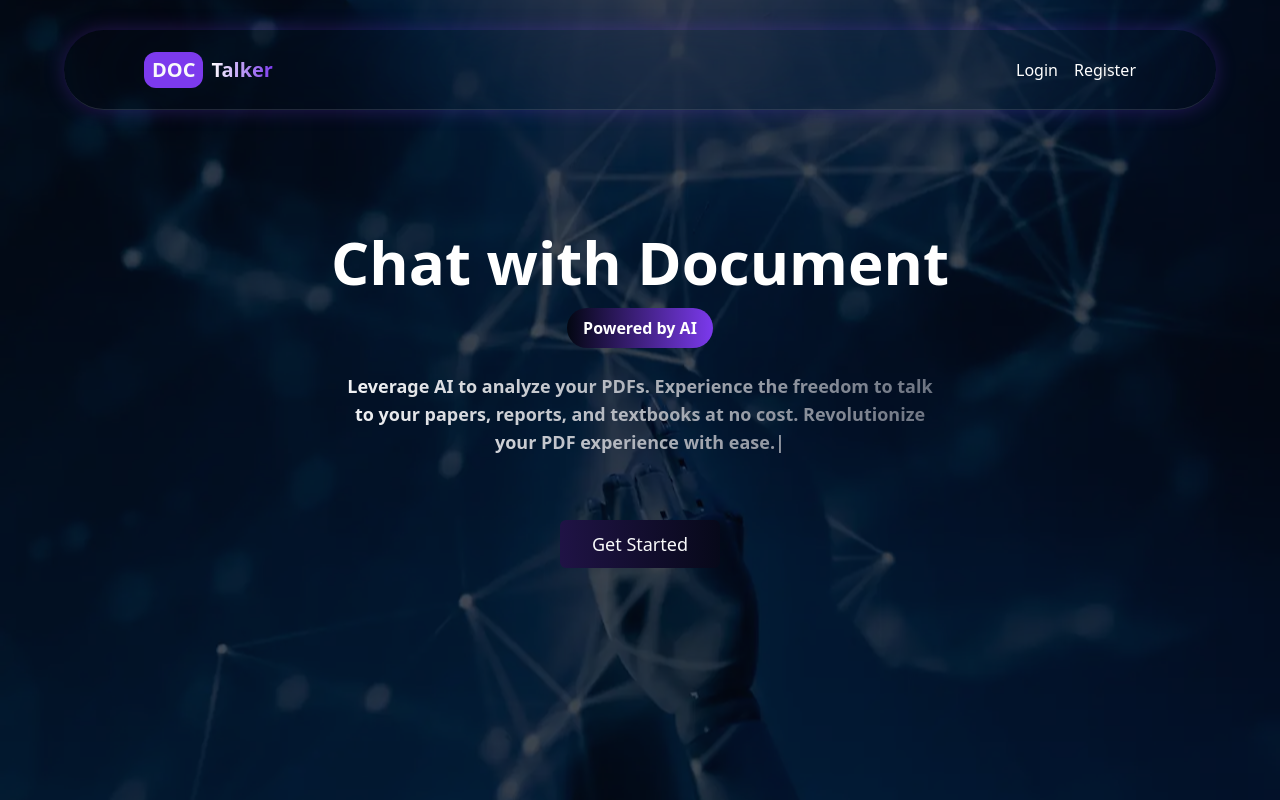
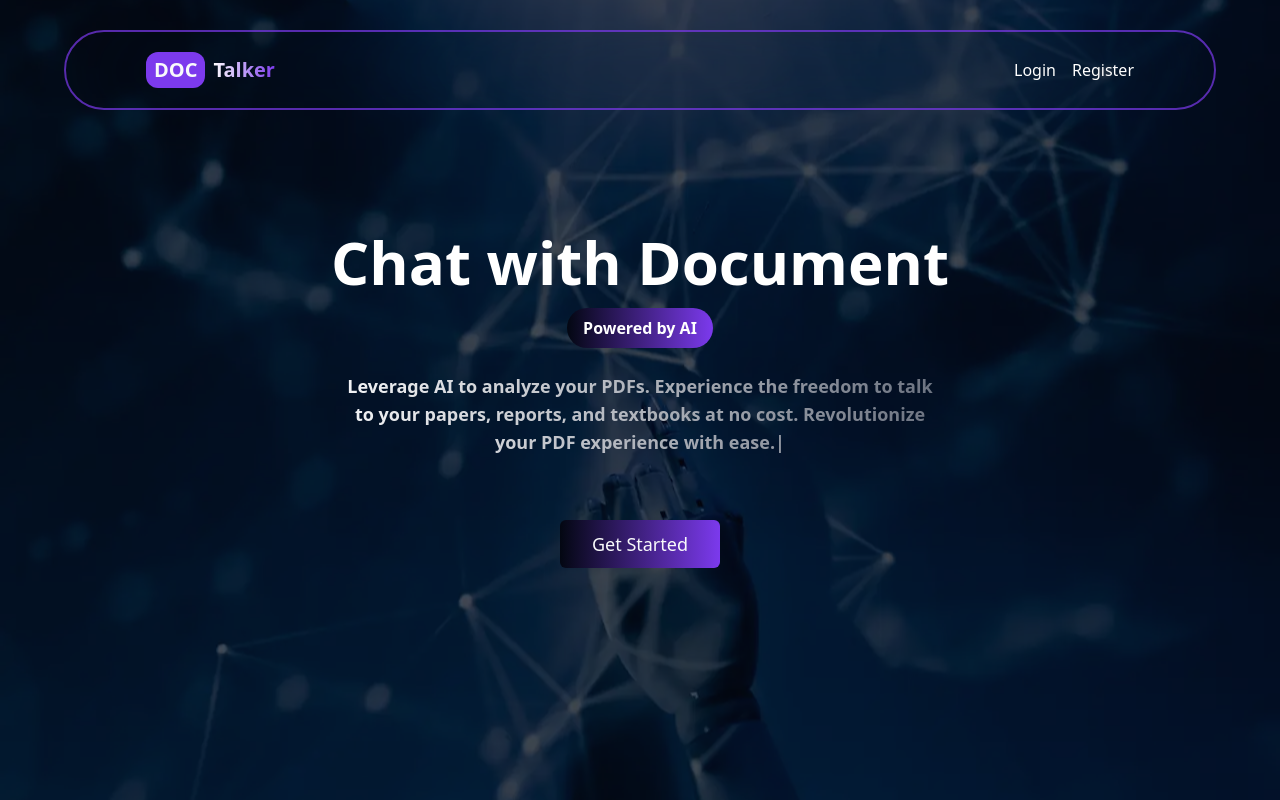
Before and after one commit to Peter3Khalil/doctalker, a Next.js app: page / in a window 1280 px wide. Built offline with nearby package versions, Linux system fonts and the light colour scheme.

Commit message:
:art: Optimize Animation on slow devices

```diff
--- /dev/null
+++ b/src/app/(auth)/layout.tsx
@@ -0,0 +1,11 @@
+import React from 'react';
+
+const Layout = ({
+  children,
+}: Readonly<{
+  children: React.ReactNode;
+}>) => {
+  return <main className='w-full h-[100svh]'>{children}</main>;
+};
+
+export default Layout;
--- /dev/null
+++ b/src/app/(auth)/login/page.tsx
@@ -0,0 +1,15 @@
+import Image from 'next/image'
+import React, { FC } from 'react'
+interface PageProps{}
+const Login:FC<PageProps> = () => {
+  return (
+    <div className='flex h-full'>
+      <section className='flex-1 relative hidden lg:block'>
+        <Image alt='login' src='/imgs/login.svg' width={200} height={200} className='w-full h-full absolute top-0 left-0 object-cover' />
+      </section>
+      <section className='lg:w-[600px] shrink-0 w-full bg-accent-foreground'></section>
+    </div>
+  )
+}
+
+export default Login
--- /dev/null
+++ b/src/app/(auth)/signup/page.tsx
@@ -0,0 +1,9 @@
+import React from 'react'
+
+const SignUp = () => {
+  return (
+    <div>Sign Up</div>
+  )
+}
+
+export default SignUp
--- a/src/app/_sections/Hero.tsx
+++ b/src/app/_sections/Hero.tsx
@@ -29,14 +29,7 @@ const Hero: FC<ComponentProps> = ({ className, ...props }) => {
           your papers, reports, and textbooks at no cost. Revolutionize your PDF
           experience with ease.
         </TypingEffect>
-        <GradientButton
-          onMouseOut={(e) => {
-            e.currentTarget.classList.add('animate-gradient');
-          }}
-          className="animate-gradient"
-        >
-          Get Started
-        </GradientButton>
+        <GradientButton>Get Started</GradientButton>
       </article>
     </section>
   );
--- a/src/app/globals.css
+++ b/src/app/globals.css
@@ -53,7 +53,9 @@
     @apply bg-gradient-to-l from-primary to-foreground;
   }
 }
-
+body{
+  min-height: 100svh;
+}
 ::-webkit-scrollbar {
   width: 8px;
   height: 8px;
@@ -98,22 +100,8 @@
   -ms-border-radius: var(--radius);
   -o-border-radius: var(--radius);
 }
-.animate-shadow {
-  animation: shadow-pulse 5s infinite;
-  -webkit-animation: shadow-pulse 5s infinite alternate-reverse;
-}
 
-@keyframes shadow-pulse {
-  0% {
-    box-shadow: 0 0 20px 0 hsl(var(--primary) / 0.2);
-  }
-  50% {
-    box-shadow: 0 0 20px 0 hsl(var(--primary) / 0.5);
-  }
-  100% {
-    box-shadow: 0 0 20px 0 hsl(var(--primary) / 0.8);
-  }
-}
+
 .custom-shadow {
   box-shadow: 0 0 20px 0 hsl(var(--primary) / 0.8);
 }
--- a/src/app/page.tsx
+++ b/src/app/page.tsx
@@ -3,7 +3,7 @@ import Capabilities from '@/app/_sections/Capabilities';
 import Hero from '@/app/_sections/Hero';
 import Header from '@/components/Header';
 import Features from '@/app/_sections/Features';
-export default function Home(): JSX.Element {
+export default function Home() {
   return (
     <main className="min-h-full w-full overflow-auto bg-foreground">
       <Header />
--- a/src/components/Animation/Reveal.tsx
+++ b/src/components/Animation/Reveal.tsx
@@ -1,5 +1,4 @@
 'use client';
-import useMediaQuery from '@/hooks/useMediaQuery';
 import { motion, useAnimation, useInView } from 'framer-motion';
 import React, { FC, useEffect, useRef } from 'react';
 interface ComponentProps extends React.ComponentProps<typeof motion.div> {
@@ -15,7 +14,6 @@ const Reveal: FC<ComponentProps> = ({
   rootMargin = '-50px',
   ...props
 }) => {
-  const { isMatched: isMobile } = useMediaQuery({ width: 768 });
   const ref = useRef<HTMLDivElement>(null);
   const controls = useAnimation();
   const isInView = useInView(ref, {
@@ -23,16 +21,10 @@ const Reveal: FC<ComponentProps> = ({
     margin: rootMargin,
   });
   useEffect(() => {
-    if (isInView && !isMobile) {
+    if (isInView) {
       controls.start('visible');
     }
-  }, [controls, isInView, isMobile]);
-  if (isMobile)
-    return (
-      <div className={className}>
-        {children as React.ReactNode}
-      </div>
-    );
+  }, [controls, isInView]);
   return (
     <motion.div
       variants={{
--- a/src/components/Header.tsx
+++ b/src/components/Header.tsx
@@ -1,12 +1,14 @@
 import { cn } from '@/lib/utils';
 import React, { FC } from 'react';
 import Logo from '@/components/shared/Logo';
+import Link from 'next/link';
+import { PAGES_ROUTES } from '@/constants/pagesRoutes';
 interface ComponentProps extends React.HTMLProps<HTMLDivElement> {}
 const Header: FC<ComponentProps> = ({ className, ...props }) => {
   return (
     <header
       className={cn(
-        'fixed left-[50%] animate-shadow top-0 translate-y-[30px] rounded-full translate-x-[-50%] z-20 h-16 w-[90%] border-b border-muted-foreground/30 custom-shadow text-background backdrop-blur-3xl md:h-20',
+        'fixed left-[50%] top-0 z-20 h-16 w-[90%] translate-x-[-50%] translate-y-[30px] rounded-full border-2 border-primary/70 text-background backdrop-blur-3xl md:h-20',
         className,
       )}
       {...props}
@@ -14,7 +16,9 @@ const Header: FC<ComponentProps> = ({ className, ...props }) => {
       <div className="flex h-full items-center justify-between px-6 md:px-12 lg:px-20">
         <Logo />
         <div className="flex items-center space-x-4">
-          <button className="btn">Login</button>
+          <Link href={PAGES_ROUTES['login']} className="btn">
+            Login
+          </Link>
           <button className="btn">Register</button>
         </div>
       </div>
--- a/src/components/shared/GradientButton.tsx
+++ b/src/components/shared/GradientButton.tsx
@@ -13,12 +13,6 @@ const GradientButton: FC<ComponentProps> = ({
         'gradient mt-6 w-fit px-8 py-6 text-lg transition-all duration-500 ease-in-out hover:scale-110 md:mt-12',
         className,
       )}
-      onMouseOut={(e) => {
-        e.currentTarget.classList.remove('animate-gradient');
-      }}
-      onMouseOver={(e) => {
-        e.currentTarget.classList.add('animate-gradient');
-      }}
       {...props}
     >
       {children}
--- a/src/components/shared/Icons.ts
+++ b/src/components/shared/Icons.ts
@@ -7,4 +7,5 @@ export {
   MonitorSmartphone as EaseToUseIcon,
   Folder as ChatWithFolderIcon,
   Brain as BrainIcon,
+  NotebookPen as NotebookPenIcon
 } from 'lucide-react';
--- a/src/constants/features.ts
+++ b/src/constants/features.ts
@@ -2,6 +2,7 @@ import {
   BrainIcon,
   ChatWithFolderIcon,
   EaseToUseIcon,
+  NotebookPenIcon,
   PerformanceIcon,
   SecurityIcon,
 } from '@/components/shared/Icons';
@@ -19,6 +20,11 @@ export const FEATURES: Feature[] = [
     icon: ChatWithFolderIcon,
     description:
       'Chat with multiple documents to get the information you need.',
+  },
+  {
+    name:"Handwriting Recognition",
+    icon: NotebookPenIcon,
+    description:"DocTalker supports handwriting recognition to provide the best results for your needs."
   },
   {
     name: 'Easy to Use',
--- /dev/null
+++ b/src/constants/pagesRoutes.ts
@@ -0,0 +1,4 @@
+export const PAGES_ROUTES = {
+  login: '/login',
+  home: '/',
+};
```
